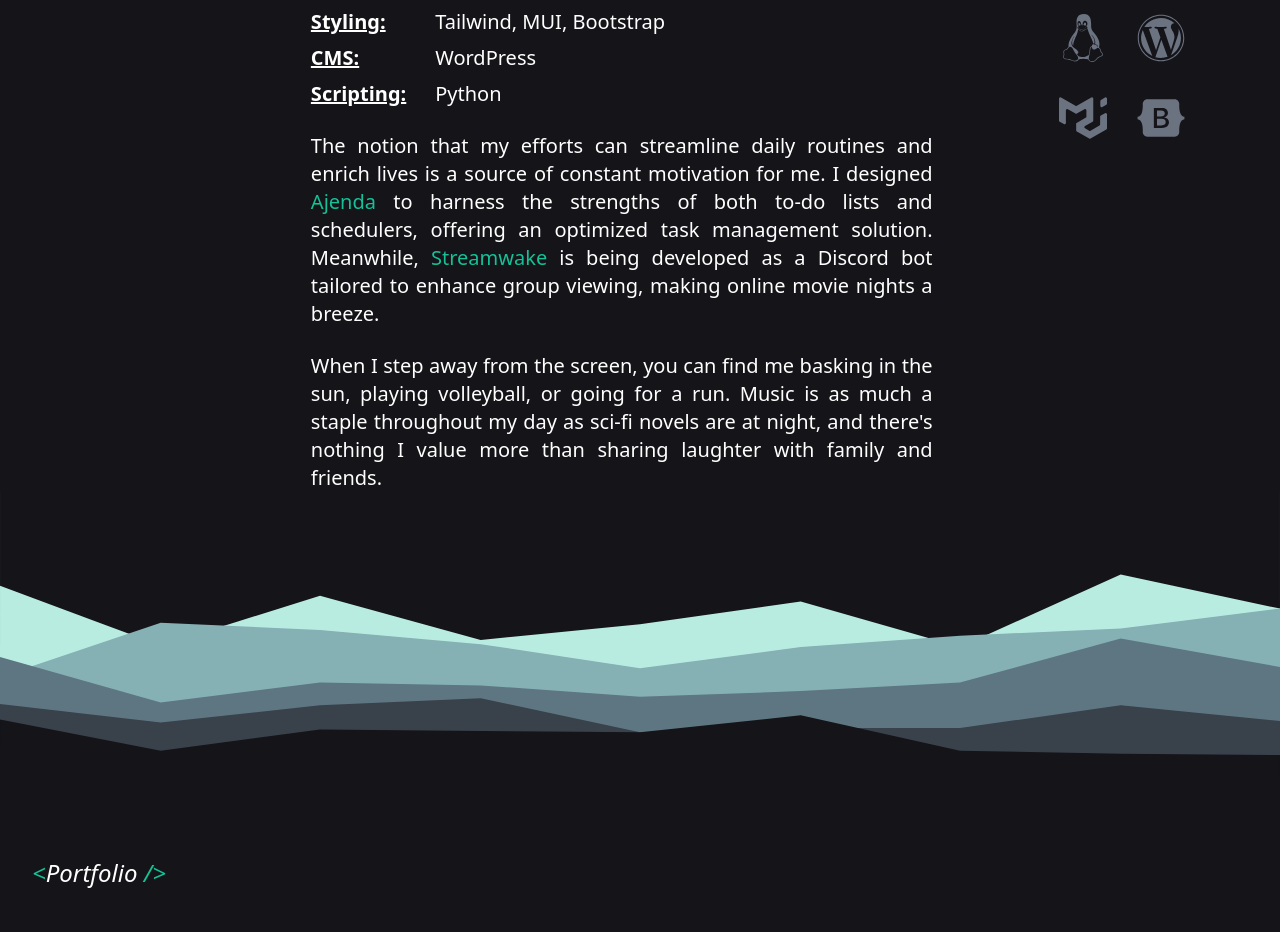
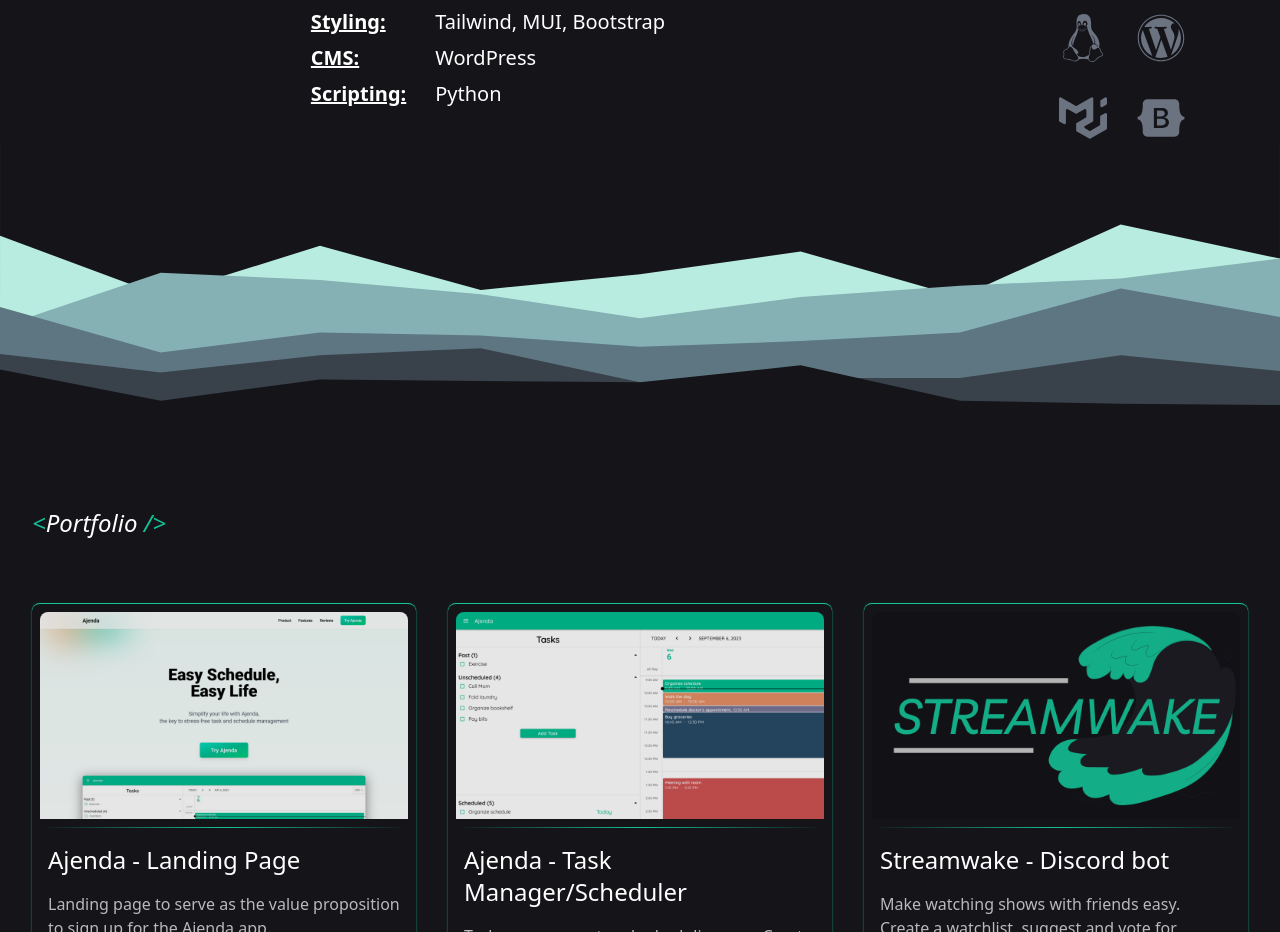
Before and after one commit to LyndeCS/portfolio-site, a React (Vite) app: page / in a window 1280 px wide. Shown: the part 1666-2598 px from the top of the page. Built offline with nearby package versions, Linux system fonts and the light colour scheme.

Commit message:
v3 initial
-removed unnecessary paragraphs from About section

```diff
--- a/src/components/About.jsx
+++ b/src/components/About.jsx
@@ -186,39 +186,6 @@ const About = () => {
 								<div class="flex-1">Python</div>
 							</div>
 						</div>
-
-						<p className="mb-6">
-							The notion that my efforts can streamline daily routines and
-							enrich lives is a source of constant motivation for me. I designed{" "}
-							<a
-								href="https://ajenda.web.app/"
-								target="_blank"
-								rel="noopener noreferrer"
-								className="hover:underline text-meadow-500"
-							>
-								Ajenda
-							</a>{" "}
-							to harness the strengths of both to-do lists and schedulers,
-							offering an optimized task management solution. Meanwhile,{" "}
-							<a
-								href="https://github.com/LyndeCS/Streamwake"
-								target="_blank"
-								rel="noopener noreferrer"
-								className="hover:underline text-meadow-500"
-							>
-								Streamwake
-							</a>{" "}
-							is being developed as a Discord bot tailored to enhance group
-							viewing, making online movie nights a breeze.
-						</p>
-
-						<p className="">
-							When I step away from the screen, you can find me basking in the
-							sun, playing volleyball, or going for a run. Music is as much a
-							staple throughout my day as sci-fi novels are at night, and
-							there's nothing I value more than sharing laughter with family and
-							friends.
-						</p>
 					</div>
 				</div>
 
@@ -288,42 +255,6 @@ const About = () => {
 						<div class="flex-1">Python</div>
 					</div>
 				</div>
-
-				<div className="text-white mb-6">
-					<p className="text-lg md:text-xl md:text-justify">
-						The notion that my efforts can streamline daily routines and enrich
-						lives is a source of constant motivation for me. I designed{" "}
-						<a
-							href="https://ajenda.web.app/"
-							target="_blank"
-							rel="noopener noreferrer"
-							className="hover:underline text-meadow-500"
-						>
-							Ajenda
-						</a>{" "}
-						to harness the strengths of both to-do lists and schedulers,
-						offering an optimized task management solution. Meanwhile,{" "}
-						<a
-							href="https://github.com/LyndeCS/Streamwake"
-							target="_blank"
-							rel="noopener noreferrer"
-							className="hover:underline text-meadow-500"
-						>
-							Streamwake
-						</a>{" "}
-						is being developed as a Discord bot tailored to enhance group
-						viewing, making online movie nights a breeze.
-					</p>
-				</div>
-
-				<div className="text-white">
-					<p className="text-lg md:text-xl md:text-justify">
-						When I step away from the screen, you can find me basking in the
-						sun, playing volleyball, or going for a run. Music is as much a
-						staple throughout my day as sci-fi novels are at night, and there's
-						nothing I value more than sharing laughter with family and friends.
-					</p>
-				</div>
 			</div>
 		</section>
 	);
```
